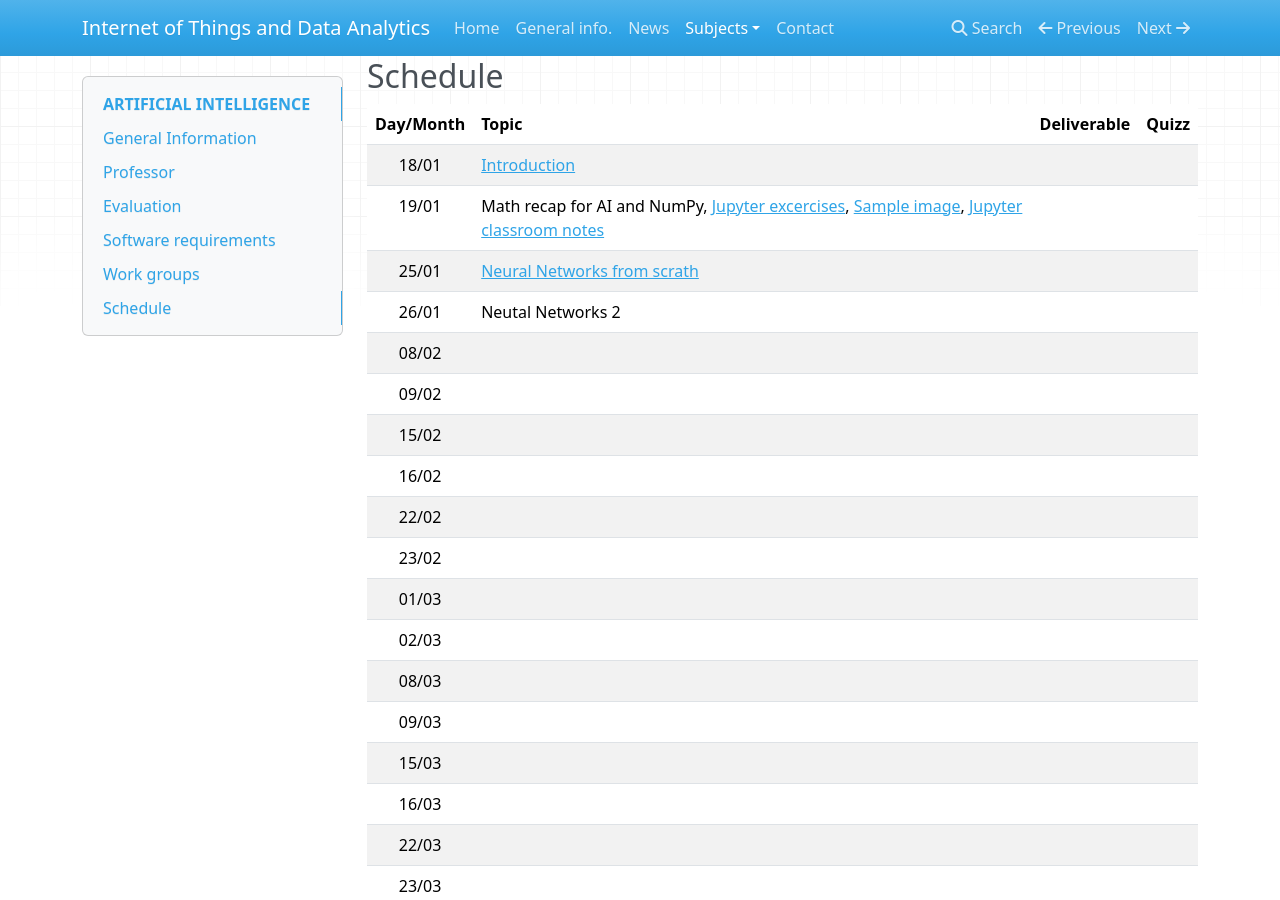
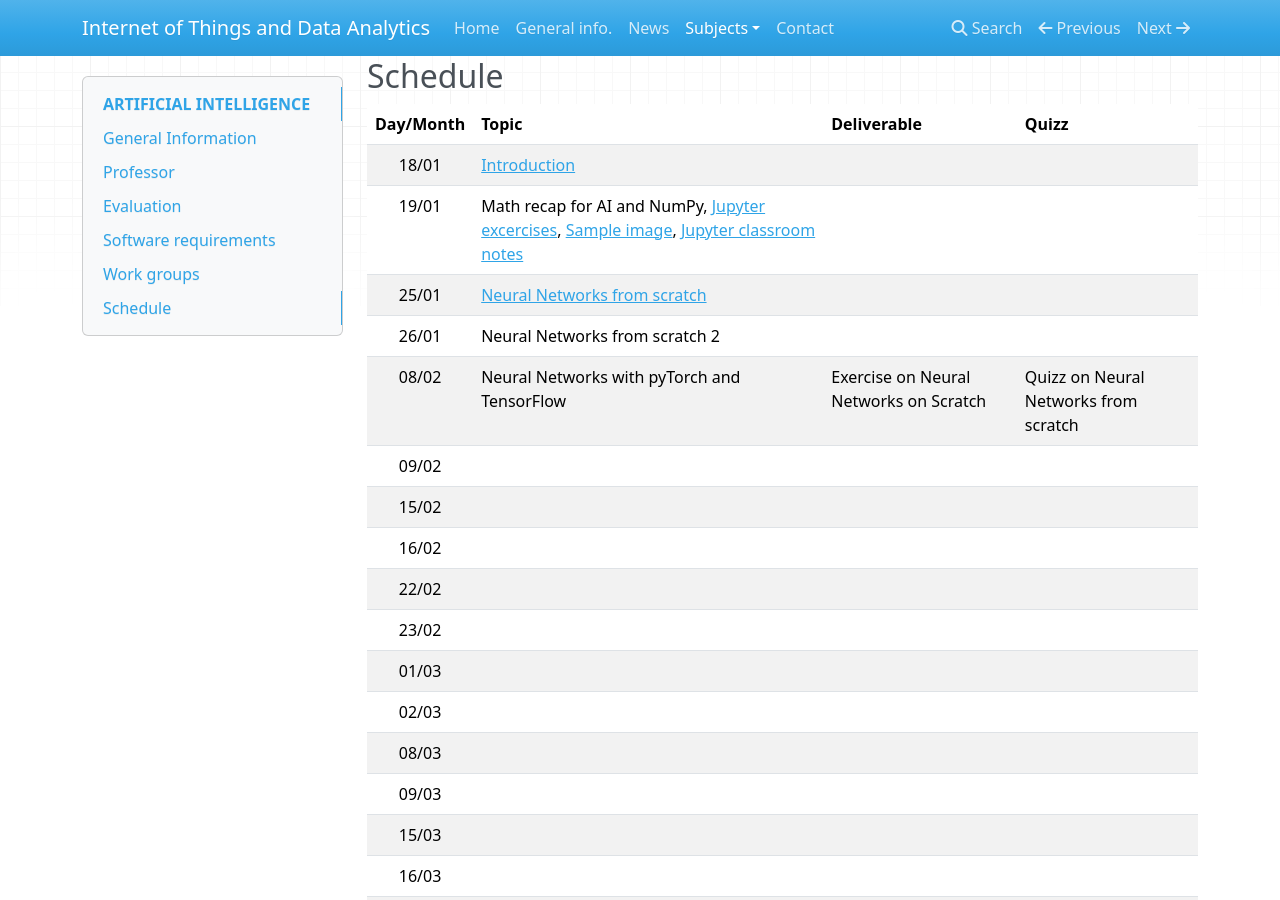
Before and after one commit to iot-da/iot-da.github.io, an MkDocs documentation site: the page built from docs/Subjects/IA/index.md, in a window 1280 px wide and 900 px high, scrolled down 613 px. Built offline with MkDocs 1.6.1, drawn with Linux system fonts in a browser that asks for light colours; nearby versions of some CDN libraries.

Commit message:
new index AI

```diff
--- a/docs/Subjects/IA/index.md
+++ b/docs/Subjects/IA/index.md
@@ -30,9 +30,9 @@ The groups are the same as for NP1, please check them [here](groups.md)
 |:---------:|----------------------------------------------------------------------------|------------------------------------|---------------------------------------------|
 |   18/01   | [Introduction](slides/Intro.pdf)     |                                    |                                             |
 |   19/01   | Math recap for AI and NumPy, [Jupyter excercises](jupyter/01_numpy.ipynb), [Sample image](misc/Sample_abc.jpg), [Jupyter classroom notes](jupyter/01_classroom.ipynb)|                                             |
-|   25/01   | [Neural Networks from scrath](jupyter/w02_nn.zip)                                 |                                    |                                             |
-|   26/01   | Neutal Networks 2                                                          |                                    |                                             |
-|   08/02   |                                                                            |                                    |                                             |
+|   25/01   | [Neural Networks from scratch](jupyter/w02_nn.zip)                                 |                                    |                                             |
+|   26/01   | Neural Networks from scratch 2                                                         |                                    |                                             |
+|   08/02   | Neural Networks with pyTorch and TensorFlow                                | Exercise on Neural Networks on Scratch                                   |  Quizz on Neural Networks from scratch                                           |
 |   09/02   |                                                                            |                                    |                                             |
 |   15/02   |                                                                            |                                    |                                             |
 |   16/02   |                                                                            |                                    |                                             |
```
